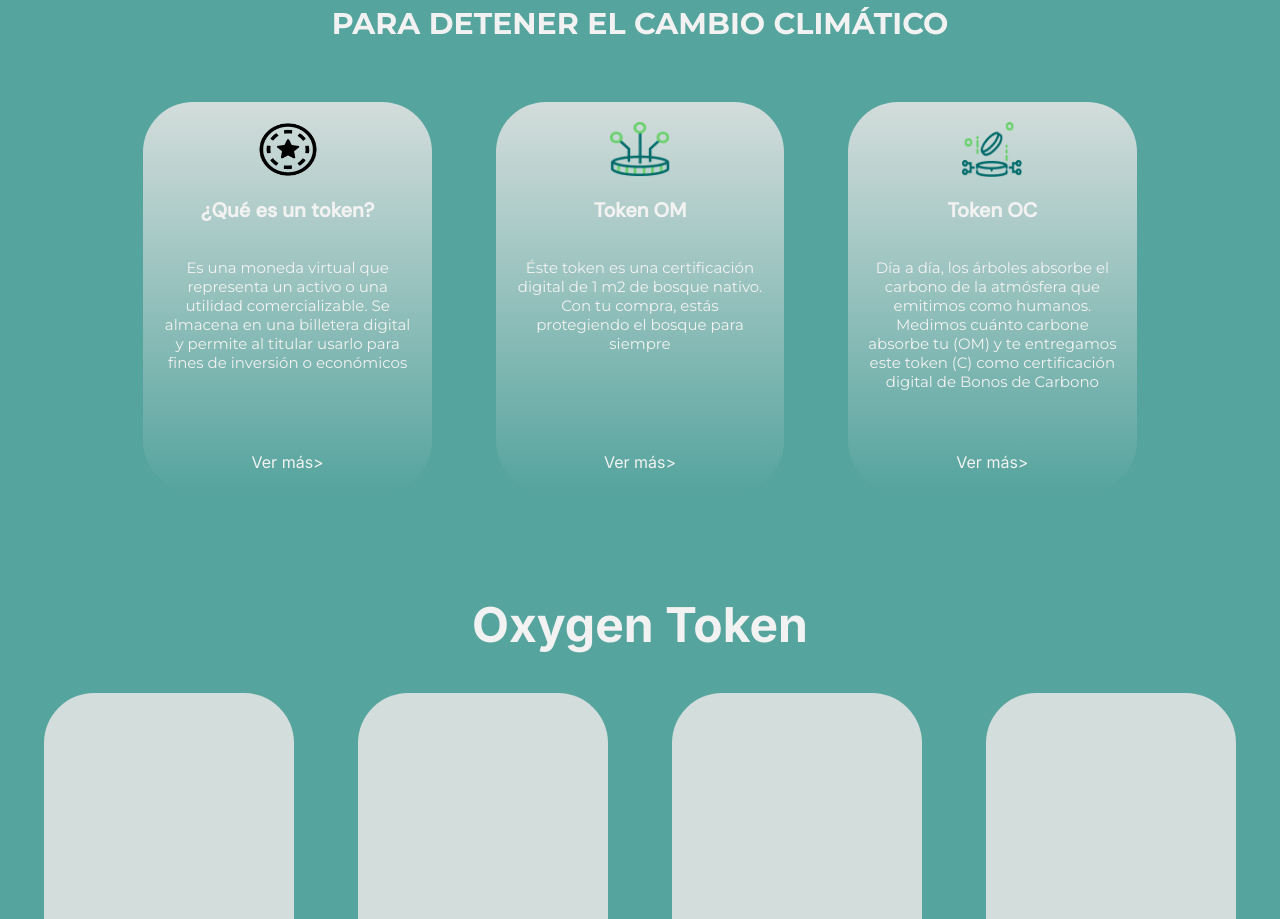
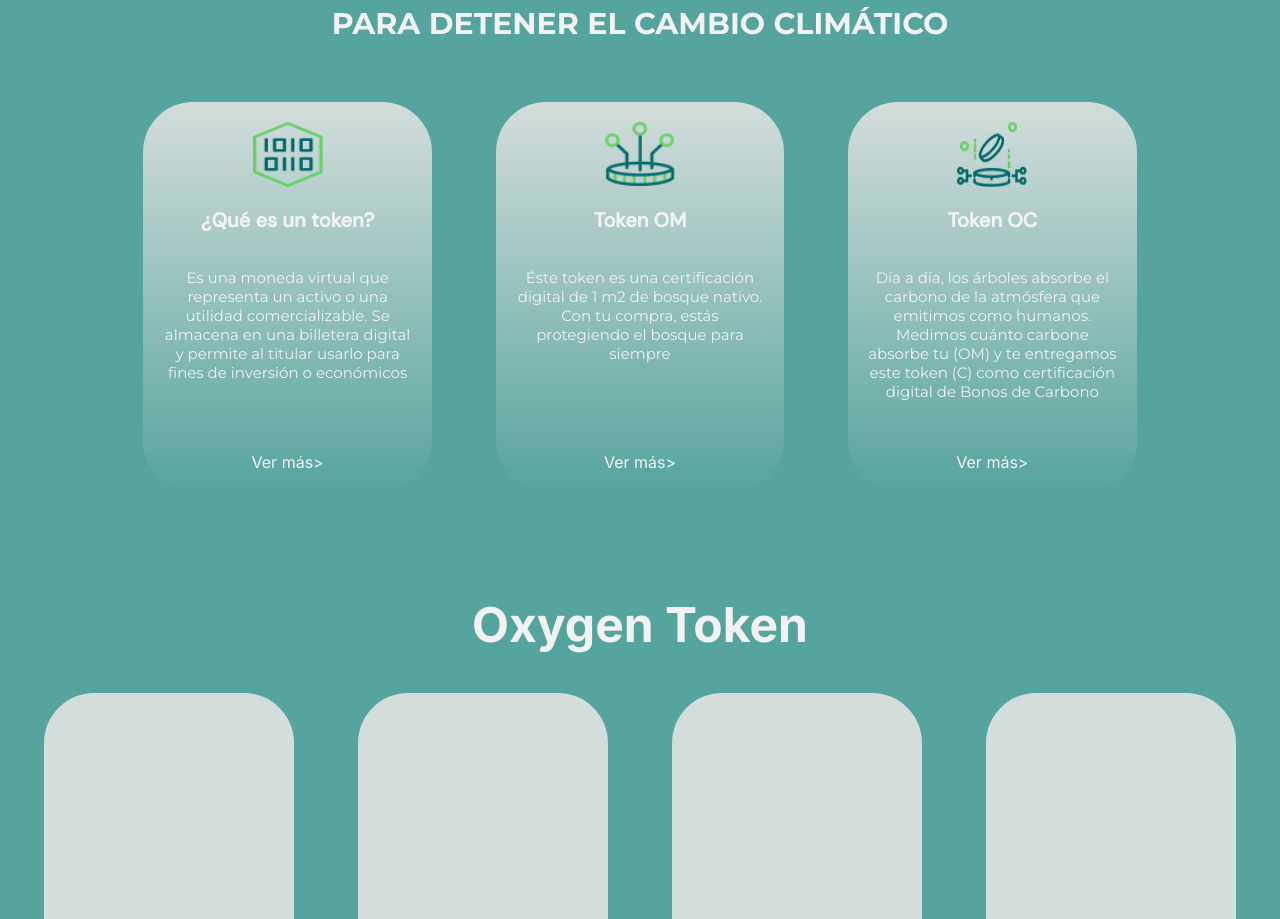
Before and after one commit to oxygentoken-org/oxygen-token, a Next.js app: page / in a window 1280 px wide. Shown: the part 1825-2744 px from the top of the page. Built offline with nearby package versions, Linux system fonts and the light colour scheme.

Commit message:
[COMPONENTES] Cambio en el link de video, corregir lo que falte para que se reproduzca con scroll

```diff
--- a/pages/home/MainPage.js
+++ b/pages/home/MainPage.js
@@ -7,14 +7,14 @@ import "../../src/app/styles/mainpage.css"
 import imgServicio1 from "../../public/assets/images/imgServicio1.png"
 import imgServicio2 from "../../public/assets/images/imgServicio2.png"
 import imgServicio3 from "../../public/assets/images/imgServicio3.png"
-import { useState, useEffect } from "react";
+import { useState, useEffect, useRef } from "react";
 import Image from "next/image";
 import "../../src/app/globals.css";
 import CardService from "@/app/components/CardService";
 import bdbLogo from "../../public/assets/logos/BdBLogo.png";
 import chronosPayLogo from "../../public/assets/logos/chronosPayLogo.png"
 import finguruLogo from "../../public/assets/logos/finguruLogo.png"
-import tokenIcon from "../../public/assets/logos/tokenIcon.png"
+import tokenIcon from "../../public/assets/logos/logoQToken.png"
 import logoTokenOM from "../../public/assets/logos/logoTokenOM.png";
 import logoTokenOC from "../../public/assets/logos/logoTokenOC.png";
 import Slider from "@/app/components/Slider";
@@ -23,6 +23,7 @@ import ReactPlayer from "react-player";
 
 const MainPage = () => {
 
+  /*Mobile control para sliders*/
     const [isMobileView, setIsMobileView] = useState(false);
 
     useEffect(() => {
@@ -57,11 +58,32 @@ const tokensEmitidos = [
       text: "Día a día, los árboles absorbe el carbono de la atmósfera que emitimos como humanos. Medimos cuánto carbone absorbe tu (OM) y te entregamos este token (C) como certificación digital de Bonos de Carbono",
     },
   ];
-    const [isFlipped, setIsFlipped] = useState(false);
 
-    const handleFlip = () => {
-      setIsFlipped(!isFlipped);
+  /*Para detectar cuando el usuario llega al video de presentación*/
+  const videoSectionRef = useRef(null);
+
+  useEffect(() => {
+    const handleScroll = () => {
+      if (
+        videoSectionRef.current &&
+        window.scrollY + window.innerHeight >=
+          videoSectionRef.current.offsetTop
+      ) {
+        const videoPlayer = videoSectionRef.current.querySelector(
+          "video.react-player"
+        );
+        if (videoPlayer && videoPlayer.paused) {
+          videoPlayer.play();
+        }
+      }
     };
+
+    window.addEventListener("scroll", handleScroll);
+    return () => {
+      window.removeEventListener("scroll", handleScroll);
+    };
+  }, []);
+
     return (<>
 
         <Navbar/>
@@ -167,17 +189,12 @@ const tokensEmitidos = [
 
 
 
-        <section className="videoPresentacion">
+        <section className="videoPresentacion" ref={videoSectionRef}>
 
               <ReactPlayer
-                url="https://www.youtube.com/watch?v=mQmOZX-8EZI&ab_channel=CarlosMart%C3%ADnez"
+                url="https://www.youtube.com/watch?v=ZLd7lNXcinI"
                 className="videoHome"
                 controls
-                playing
-
-
-
-
 
               />
 
--- a/src/app/styles/tokenemitido.css
+++ b/src/app/styles/tokenemitido.css
@@ -11,8 +11,8 @@
   }
 
   .logoTokenCard {
-    width: 60px;
-    height: 55px;
+    width: 70px;
+    max-height: 65px;
   }
 
   .tokenCard h3 {
```
Also changed, not shown: public/assets/logos/logoQToken.png (added).
